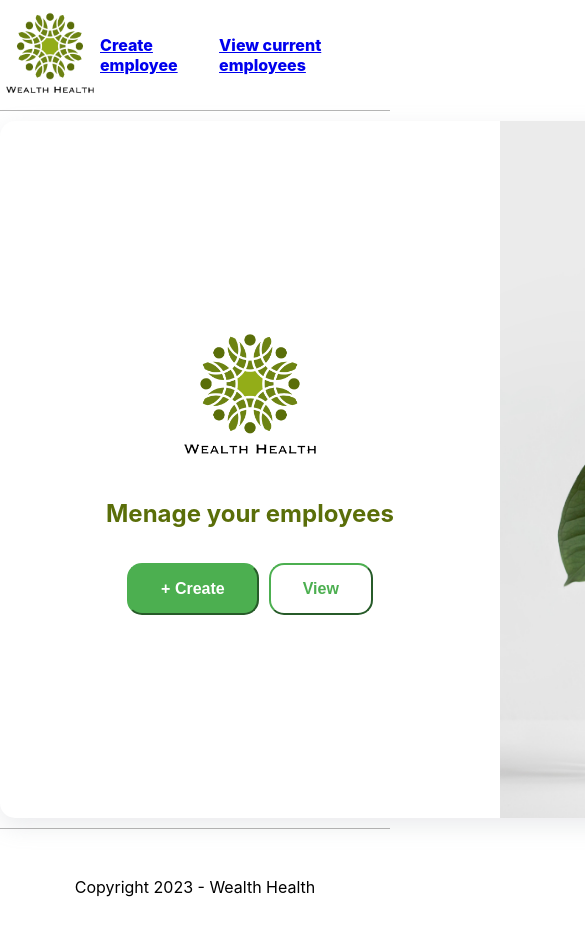
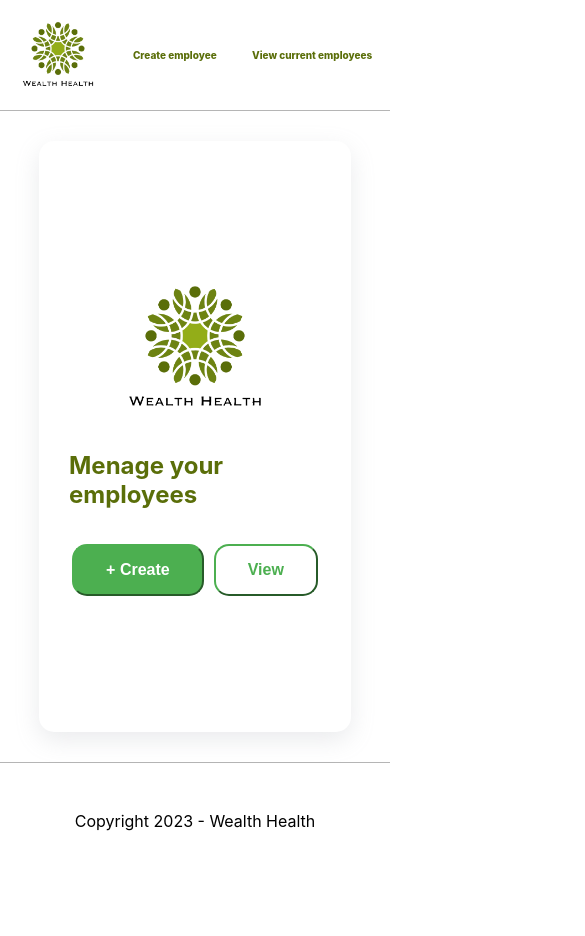
Before and after one commit to MalikMoulat/wealth-health-p14, a React (Create React App) app in the folder hrnet-front/: page / in a window 390 px wide. Shown: the top 936 px of the page, 585 px wide, since content can reach past the window. After the commit the page ends 871 px from the top, so only its background shows below. Built offline with nearby package versions, Linux system fonts and the light colour scheme; the HTML template or start-up script is replaced by a standard one.

Commit message:
fix css + add responsive

```diff
--- a/hrnet-front/src/components/createemployeeform/createemployeeform.css
+++ b/hrnet-front/src/components/createemployeeform/createemployeeform.css
@@ -2,6 +2,10 @@
     display: flex;
     margin-bottom: 20px;
     justify-content: space-between;
+}
+
+.name-form, .date-form, .adress-form, .state-zip-form{
+    column-gap: 10px;
 }
 
 .form-wrap{
@@ -19,7 +23,7 @@
 }
 
 .create-employee input, .create-employee select, .date-of-birth, .start-date{
-    margin: 2px 10px 0 0;
+    margin: 0 10px 0 0;
     border-radius: 5px;
 }
 
@@ -49,7 +53,7 @@
 }
 
 .create-user-btn{
-    background-color: #4CAF50; /* Green */
+    background-color: #4CAF50;
     border-color: #4CAF50;
     border-radius: 15px;
     color: white;
@@ -63,7 +67,7 @@
 }
 
 .cancel-btn{
-    background-color: #fff; /* Green */
+    background-color: #fff;
     border-color: red;
     border-radius: 15px;
     color: red;
@@ -81,7 +85,6 @@
 }
 
 .css-b62m3t-container{
-    /* width: 153px; */
     width: 100%;
     margin-top: 2px;
 }
@@ -99,3 +102,13 @@
     margin: 0;
     height: 30px;
 }
+
+@media only screen and (max-width: 800px) {
+    .create-employee, .name-form, .date-form, .adress-form, .state-zip-form{
+        flex-direction: column;
+    }
+    .form-wrap{
+        width: 80%;
+        padding: 10px;
+    }
+}
--- a/hrnet-front/src/components/createemployeeform/createemployeeform.jsx
+++ b/hrnet-front/src/components/createemployeeform/createemployeeform.jsx
@@ -91,10 +91,10 @@ function CreateEmployeeForm(){
 
 
             setIdEmployee(Date.now())
-            console.log("idEmployee :" , idEmployee)
 
             items.push(employeeData);
             localStorage.setItem('dataEmployee', JSON.stringify(items));
+
             dispatch(addEmployee(employeeData))
             setModal(true)
             return
@@ -261,7 +261,6 @@ function CreateEmployeeForm(){
                                         name="first-name"
                                         placeholder="First name"
                                         type="text"
-                                        style={inputStyles}
                                         onChange={(e) => setFirstName(e.target.value)}
                                         required
                                     />
@@ -275,7 +274,6 @@ function CreateEmployeeForm(){
                                         name="last-name"
                                         placeholder="Last name"
                                         type="text"
-                                        style={inputStyles}
                                         onChange={(e) => setLasteName(e.target.value)}
                                     />
                                     {lastNameErr && <p className="error-message">{lastNameErr}</p>}
@@ -286,14 +284,22 @@ function CreateEmployeeForm(){
                             <div className="flex-direction-colum">
                                 <label htmlFor="date-of-birth">Date of Birth</label>
                                 <Application theme={themeDatePicker}>
-                                    <DatePicker className="date-of-birth" value={dateOfBirth} onChange={setDateOfBirth} />
+                                    <DatePicker
+                                        className="date-of-birth"
+                                        value={dateOfBirth}
+                                        onChange={setDateOfBirth}
+                                    />
                                     {dateOfBirthErr && <p className="error-message">{dateOfBirthErr}</p>}
                                 </Application>
                             </div>
                             <div className="flex-direction-colum">
                                 <label htmlFor="start-date">Start Date</label>
                                 <Application theme={themeDatePicker}>
-                                    <DatePicker className="date-of-start" value={dateStart} onChange={setDateStart} />
+                                    <DatePicker
+                                        className="date-of-start"
+                                        value={dateStart}
+                                        onChange={setDateStart}
+                                    />
                                     {dateStartErr && <p className="error-message">{dateStartErr}</p>}
                                 </Application>
                             </div>
@@ -306,7 +312,6 @@ function CreateEmployeeForm(){
                                     options={department}
                                     id="example-select-1"
                                     style={themeDatePicker}
-                                    // className="rainbow-m-vertical_x-large rainbow-p-horizontal_medium rainbow-m_auto"
                                     borderRadius="rounded"
                                     onChange={(e) => setDepartement(e.target.value)}
                                 />
@@ -324,7 +329,6 @@ function CreateEmployeeForm(){
                                         name="street"
                                         placeholder="street"
                                         type="text"
-                                        style={inputStyles}
                                         onChange={(e) => setStreet(e.target.value)}
                                     />
                                     {streetErr && <p className="error-message">{streetErr}</p>}
@@ -337,7 +341,6 @@ function CreateEmployeeForm(){
                                         name="city"
                                         placeholder="City"
                                         type="text"
-                                        style={inputStyles}
                                         onChange={(e) => setCity(e.target.value)}
                                     />
                                     {cityErr && <p className="error-message">{cityErr}</p>}
@@ -355,7 +358,6 @@ function CreateEmployeeForm(){
                                         options={states}
                                         id="example-select-1"
                                         style={themeDatePicker}
-                                        // className="rainbow-m-vertical_x-large rainbow-p-horizontal_medium rainbow-m_auto"
                                         borderRadius="rounded"
                                         onChange={(e) => setState(e.target.value)}
                                     />
@@ -369,7 +371,6 @@ function CreateEmployeeForm(){
                                         name="zip-code"
                                         placeholder="Zip-code"
                                         type="text"
-                                        style={inputStyles}
                                         onChange={(e) => setZipCode(e.target.value)}
                                     />
                                     {zipCodeErr && <p className="error-message">{zipCodeErr}</p>}
--- a/hrnet-front/src/components/header/header.css
+++ b/hrnet-front/src/components/header/header.css
@@ -11,3 +11,32 @@
     width: 100px;
     object-fit: contain;
 }
+
+.header a{
+    font-size: 20px;
+    color: #5A6E09;
+    outline: none;
+}
+
+.header a:hover{
+    color: #93AD18;
+}
+
+.header a:focus{
+    border-bottom: 2px solid;
+    color: #93AD18;
+}
+
+#logo-wrap:focus{
+    border: none;
+}
+
+@media only screen and (max-width: 600px) {
+    .header a{
+        font-size: 10px;
+
+    }
+    .logo{
+        width: 80px;
+    }
+}
--- a/hrnet-front/src/components/header/header.jsx
+++ b/hrnet-front/src/components/header/header.jsx
@@ -1,18 +1,29 @@
 import React from "react";
 import logo from "../../assets/img/logo.png"
 import { Link } from 'react-router-dom';
+import styled from "styled-components";
 import "./header.css"
 
+const linkStyle = {
+    outline: "none",
+    textDecoration: "none"
+  };
+
+  const linkStyle1 = {
+    outline: "none",
+    textDecoration: "none"
+  };
 
 function Header() {
 
     return(
         <nav className="header">
-            <Link to="/">
+            <Link to="/" id="logo-wrap">
                 <img className="logo" src={logo}></img>
             </Link>
-            <Link to="/create-employee">Create employee</Link>
-            <Link to="/employee-list">View current employees</Link>
+            <Link style={linkStyle1} to="/create-employee">Create employee</Link>
+            <Link style={linkStyle} to="/employee-list">View current employees</Link>
+
         </nav>
     )
 }
--- a/hrnet-front/src/components/tablewithpagination/tablewithpagination.css
+++ b/hrnet-front/src/components/tablewithpagination/tablewithpagination.css
@@ -5,11 +5,21 @@
 
 }
 
-.inZwhI{
+.title-view-employees{
+    font-weight: 800;
+    text-align: center;
+    font-size: 25px;
+}
+
+#search-input{
     margin: 10px;
 }
 
-.title-view-employees{
-    font-weight: 800;
-    text-align: center;
+@media only screen and (max-width: 800px) {
+    .table-wrap-div{
+        width: auto;
+    }
+    .rainbow-p-bottom_xx-large{
+        margin: 10px;
+    }
 }
--- a/hrnet-front/src/components/tablewithpagination/tablewithpagination.jsx
+++ b/hrnet-front/src/components/tablewithpagination/tablewithpagination.jsx
@@ -76,7 +76,7 @@ function TableWithPagination(){
             <div>
 
                 <div className="rainbow-p-bottom_xx-large">
-                    <h1 className='title-view-employees green-dark'>Curent employees</h1>
+                    <h1 className='title-view-employees green-light'>Curent employees</h1>
                     <div style={containerStyles}>
                         <Application theme={themeTablePagination}>
                             <Input
--- a/hrnet-front/src/index.css
+++ b/hrnet-front/src/index.css
@@ -35,8 +35,13 @@ code {
 .flex-direction-colum{
   display: flex;
   flex-direction: column;
+  flex: 1 1;
 }
 
 .page-wrapper{
   min-height: 70%;
 }
+
+.error-message{
+  color: red;
+}
--- a/hrnet-front/src/pages/employeelist/employeelist.css
+++ b/hrnet-front/src/pages/employeelist/employeelist.css
@@ -1,5 +1,5 @@
 .table-wrap-div{
     width: 900px;
-    margin: 30px auto 30px auto;
-    height: 70%;
+    margin: 30px auto 150px auto;
+    min-height: 70%;
 }
--- a/hrnet-front/src/pages/home/home.css
+++ b/hrnet-front/src/pages/home/home.css
@@ -1,10 +1,8 @@
 .banner{
     display: flex;
     justify-content: center;
-    /* border: solid purple 3px; */
-    /* height: 70%; */
     width: fit-content;
-    margin: 10px auto 10px auto;
+    margin: 30px auto 30px auto;
     border-radius: 15px;
     overflow: hidden;
     box-shadow: rgba(149, 157, 165, 0.2) 0px 8px 24px;
@@ -19,8 +17,7 @@
 }
 
 .banner-wrap-infos, .banner-wrap-img{
-    width: 500px;
-    /* border: solid green 3px; */
+    width: 390px;
 }
 
 .banner-wrap-infos{
@@ -63,3 +60,19 @@
     margin: 5px;
     font-weight: 900;
 }
+
+
+
+
+@media only screen and (max-width: 800px) {
+    .banner {
+      flex-direction: column;
+      width: 80%;
+    }
+    .banner-wrap-img{
+        display: none;
+    }
+    .banner-wrap-infos{
+        width: auto;
+    }
+}
```
